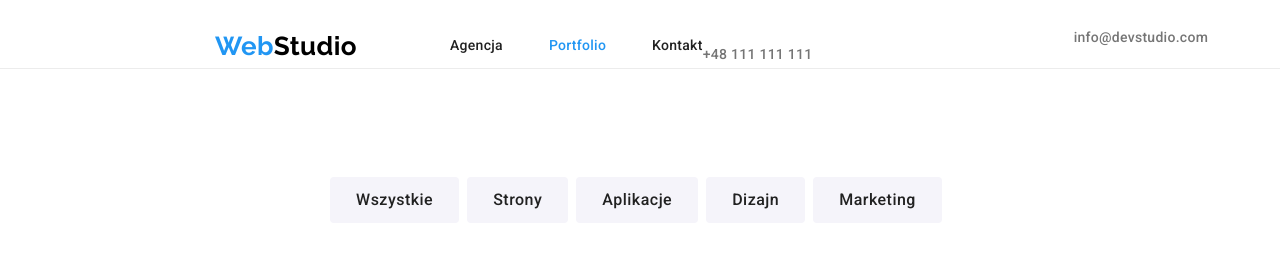
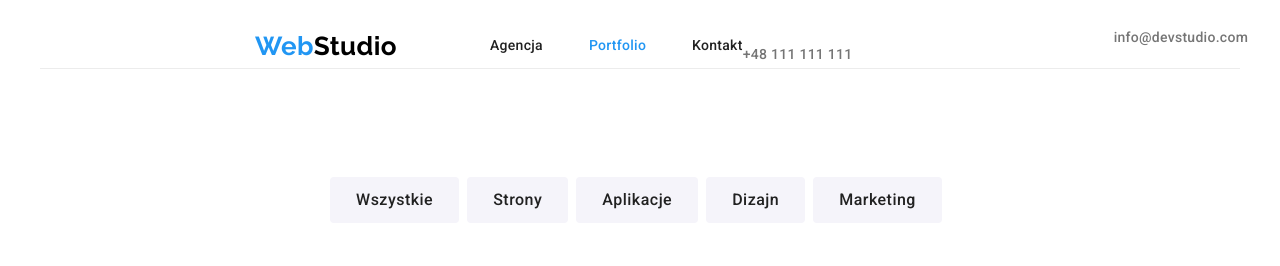
Before and after one commit to Maciej4896/goit-markup-hw-03, a plain HTML site: page portfolio.html in a window 1280 px wide. Shown: the top 266 px of the page. Drawn offline with nearby package versions, Linux system fonts and the light colour scheme.

Commit message:
Update portfolio.html

```diff
--- a/portfolio.html
+++ b/portfolio.html
@@ -19,7 +19,7 @@
     <link rel="stylesheet" href="./css/styles.css" />
   </head>
   <body>
-    <header class="nav-positioning nav-optional-border">
+    <header class="nav-positioning container nav-optional-border">
       <a href="index.html" class="logo"><span class="logo-secondary-color">Web</span>Studio</a>
       <nav class="navigation-links">
         <ul class="list">
@@ -130,6 +130,7 @@
       </section>
     </main>
     <footer class="bottom-information footer-styling">
+      <div class="container">
         <a href="index.html" class="logo"> <span class="logo-secondary-color">Web</span>Studio</a>
         <address>
           <ul class="list">
@@ -146,6 +147,7 @@
             </li>
           </ul>
         </address>
+      </div>
     </footer>
   </body>
 </html>
```
Lines whose indentation alone changed are shown as unchanged.
